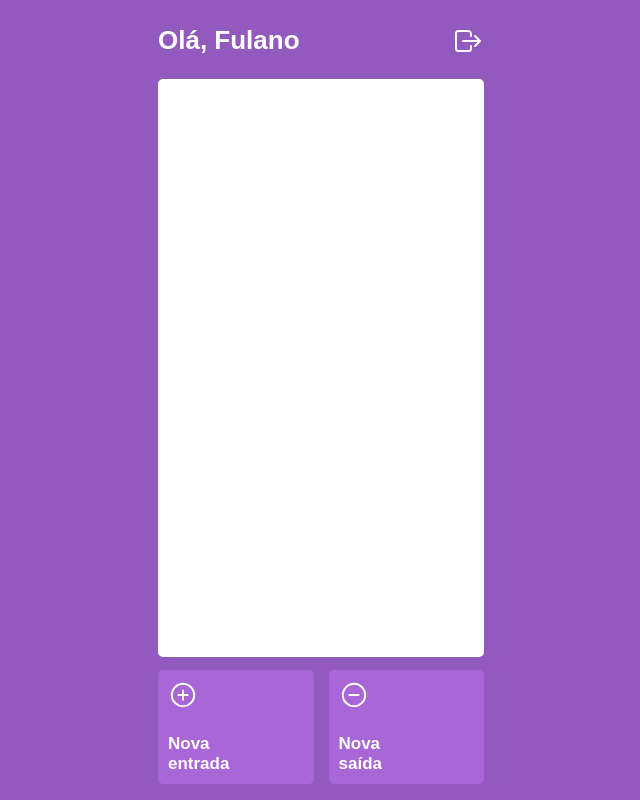
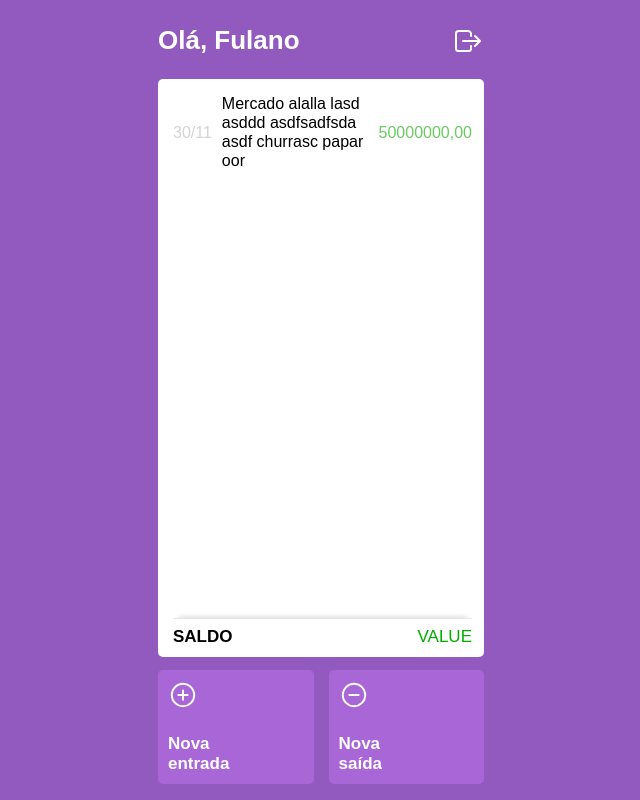
Before and after one commit to PMafra/MyWallet_front, a React (Create React App) app: page /home in a window 1280 px wide. Shown: the whole page, without its empty margins (319-959 px from the left). Built offline with nearby package versions, Linux system fonts and the light colour scheme.

Commit message:
Records component layout finished; container now scrolling

```diff
--- a/src/components/Records.js
+++ b/src/components/Records.js
@@ -11,9 +11,17 @@ export default function Records () {
                 </StyledNoRecords>
             ) : ("")}
             <StyledRecordsList>
-                <StyledRecord></StyledRecord>
+                <StyledRecord>
+                    <time className="fontClass">30/11</time>
+                    <p className="fontClass">Mercado alalla lasdasddd asdfsadfsda asdf churrasc paparoor</p>
+                    <span className="fontClass">50000000,00</span>
+                </StyledRecord>
             </StyledRecordsList>
-            <StyledBalanceBox></StyledBalanceBox>
+
+            <StyledBalanceBox>
+                <h3>SALDO</h3>
+                <span>VALUE</span>
+            </StyledBalanceBox>
         </StyledRecordsContainer>
     )
 }
@@ -26,7 +34,8 @@ const StyledRecordsContainer = styled.div`
     height: 100vh;
     background-color: #ffffff;
     border-radius: 5px;
-    padding: 23px 12px 10px 15px;
+    padding: 0 12px 0 15px;
+    position: relative;
 `
 const StyledNoRecords = styled.div`
     width: 100%;
@@ -47,14 +56,68 @@ const StyledNoRecords = styled.div`
 const StyledRecordsList = styled.ul`
     display: flex;
     flex-direction: column;
-    gap: 23px;
+    gap: 20px;
+    height: calc(100vh - 263px);
+    overflow-y: scroll;
+    padding: 15px 0px;
+
+    ::-webkit-scrollbar {
+        display: none;
+    }
 `
 const StyledRecord = styled.li`
     display: flex;
     flex-direction: row;
+
+    .fontClass {
+        font-weight: 400;
+        font-size: 16px;
+        line-height: 19px;
+    }
+
+    time {
+        color: #D4D4D4;
+        display: flex;
+        justify-content: center;
+        align-items: center;
+        margin-right: 10px;
+    }
+
+    p {
+        color: #000000;
+        word-break: break-all;
+    }
+
+    span {
+        color: #69CB60;
+        display: flex;
+        justify-content: center;
+        align-items: center;
+        margin-left: 10px;
+    }
+
 `
 const StyledBalanceBox = styled.div`
     display: flex;
     flex-direction: row;
     justify-content: space-between;
+    width: calc(100% - 27px);
+    position: absolute;
+    bottom: 10px;
+    border-top: 1px solid #e8e8e8;
+    padding-top: 8px;
+    box-shadow: 0 -6px 5px -5px #d8d8d8;
+
+    h3 {
+        font-weight: 700;
+        font-size: 17px;
+        line-height: 20px;
+        color: #000000;
+    }
+    span {
+        font-weight: 400;
+        font-size: 17px;
+        line-height: 20px;
+        color: #03AC00;
+    }
 `
```
